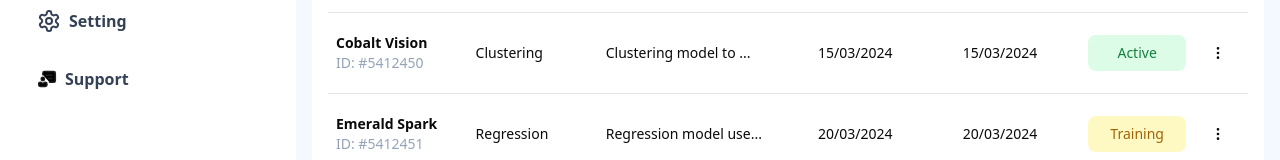
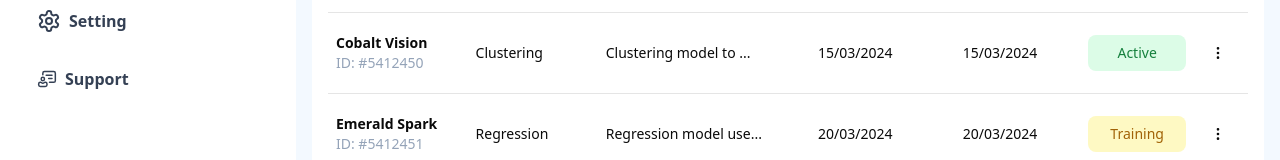
Before and after one commit to yashjain-99/AI-Model-Builder-FE, a React (Vite) app: page / in a window 1280 px wide. Shown: the part 464-624 px from the top of the page. Built offline with nearby package versions, Linux system fonts and the light colour scheme.

Commit message:
Final touch

```diff
--- a/src/constants/index.ts
+++ b/src/constants/index.ts
@@ -1,7 +1,7 @@
 import { Layers, LayoutDashboard, NotepadText, Settings } from "lucide-react";
 import React from "react";
 
-import SupportSvg from "@/assets/support.svg";
+import SupportSvg from "./support";
 
 interface SidebarField {
   label: string;
@@ -54,7 +54,7 @@ export const SIDEBAR_FIELDS: SidebarField[] = [
       {
         label: "Support",
         id: "support",
-        icon: React.createElement("img", { src: SupportSvg, alt: "Support" }),
+        icon: React.createElement(SupportSvg),
       },
     ],
   },
--- /dev/null
+++ b/src/constants/support.tsx
@@ -0,0 +1,18 @@
+const SupportSvg = () => (
+  <svg
+    width="20"
+    height="18"
+    viewBox="0 0 20 18"
+    xmlns="http://www.w3.org/2000/svg"
+  >
+    <path
+      d="M5.83329 4.83333V3.16667C5.83329 2.24619 6.57949 1.5 7.49996 1.5H16.6666C17.5871 1.5 18.3333 2.24619 18.3333 3.16667V10.6667C18.3333 11.5871 17.5871 12.3333 16.6666 12.3333H12.5M9.16663 5.25H15M11.6666 8.58333H15M4.65478 12.8215C5.30566 13.4724 6.36093 13.4724 7.0118 12.8215C7.32436 12.5089 7.74829 12.3333 8.19032 12.3333H8.33329C9.25377 12.3333 9.99996 13.0795 9.99996 14V14.8333C9.99996 15.7538 9.25377 16.5 8.33329 16.5H3.33329C2.41282 16.5 1.66663 15.7538 1.66663 14.8333V14C1.66663 13.0795 2.41282 12.3333 3.33329 12.3333H3.47627C3.9183 12.3333 4.34222 12.5089 4.65478 12.8215ZM7.49996 9C7.49996 9.92047 6.75377 10.6667 5.83329 10.6667C4.91282 10.6667 4.16663 9.92047 4.16663 9C4.16663 8.07953 4.91282 7.33333 5.83329 7.33333C6.75377 7.33333 7.49996 8.07953 7.49996 9Z"
+      stroke="currentColor"
+      strokeWidth="1.5"
+      strokeLinecap="round"
+      fill="none"
+    />
+  </svg>
+);
+
+export default SupportSvg;
```
Also changed, not shown: src/assets/support.svg (deleted).
